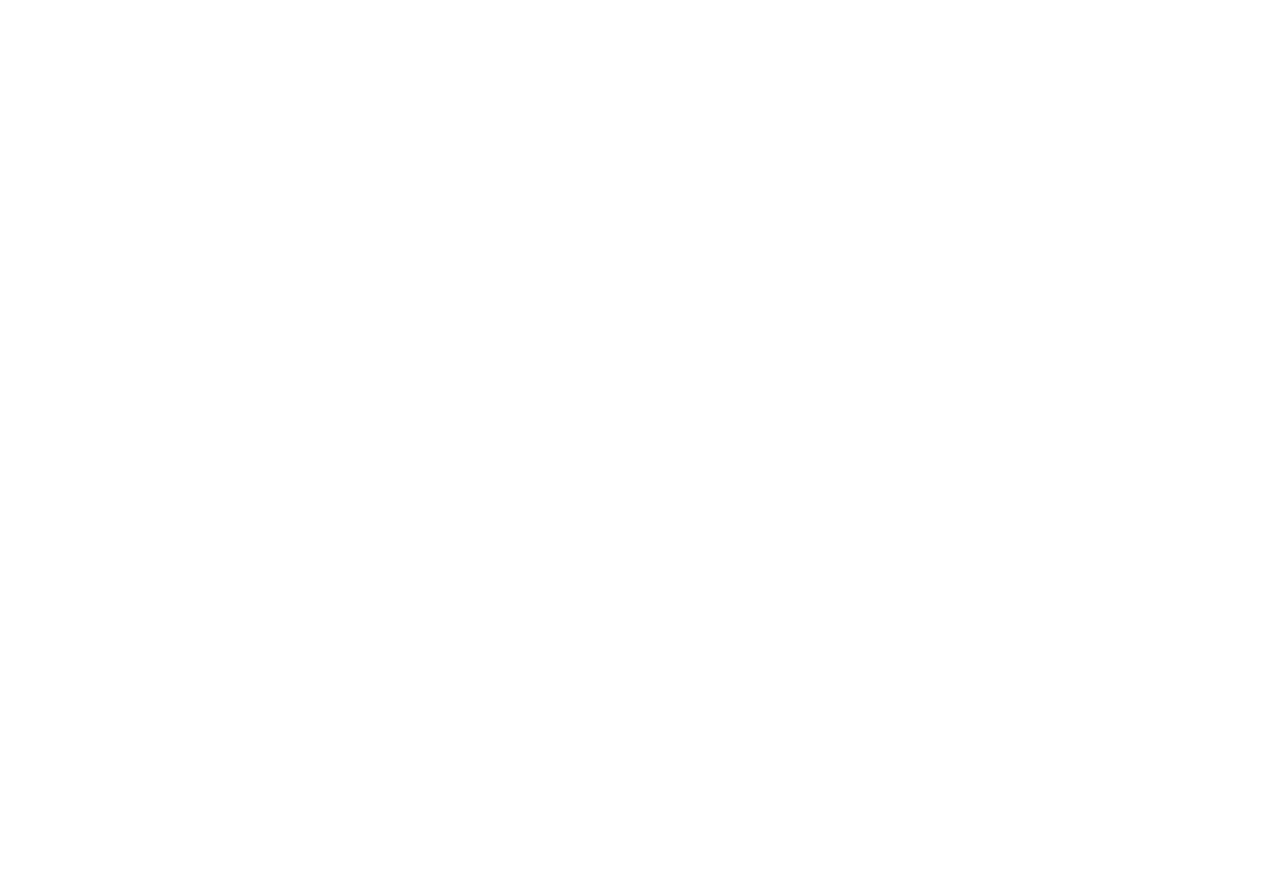
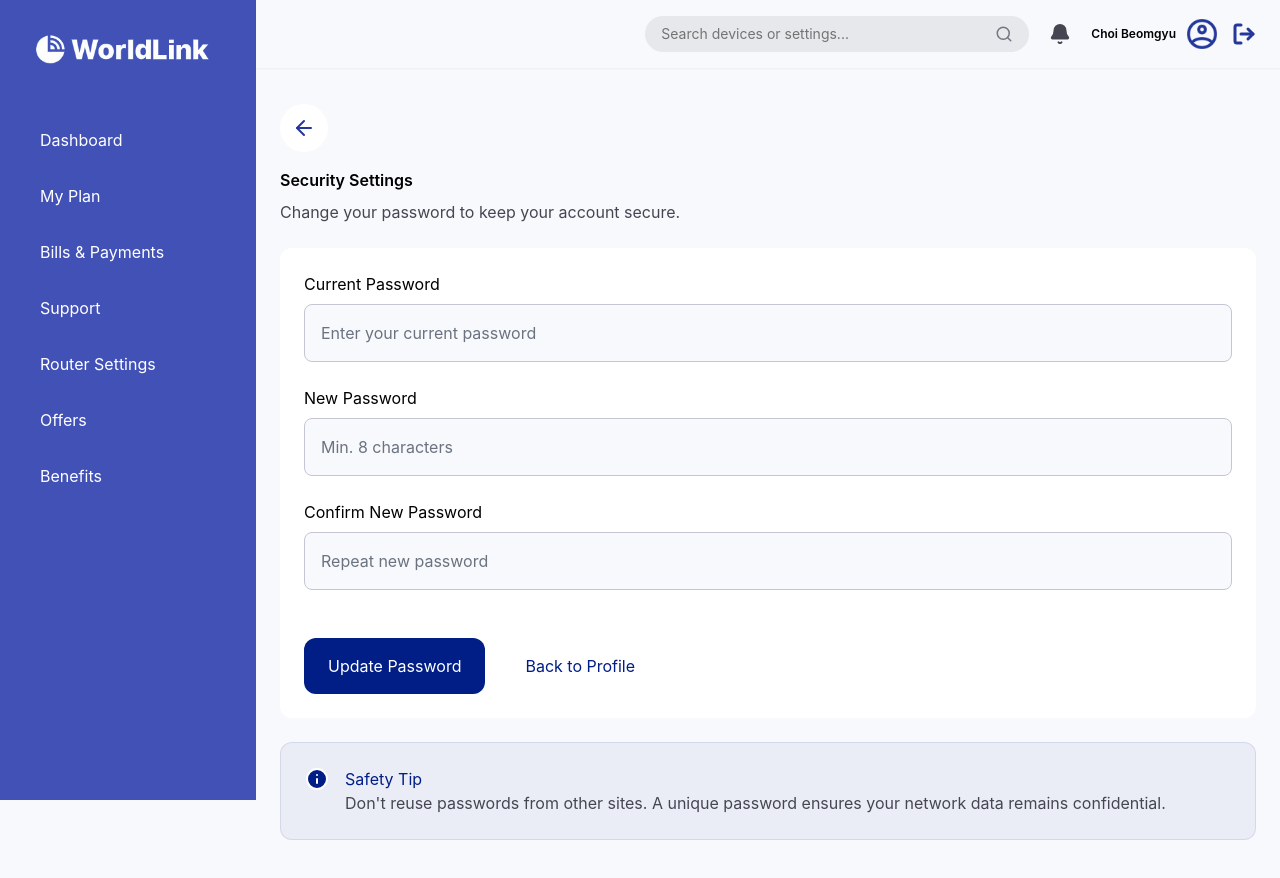
Before and after one commit to shi26tal/worldlink_project, a React (Vite) app: page /change-password in a window 1280 px wide. Before the commit this address had no page. Before the commit the page ends 800 px from the top, so only its background shows below. Built offline with nearby package versions, Linux system fonts and the light colour scheme.

Commit message:
added change password page

```diff
--- /dev/null
+++ b/src/pages/ChangePasswordPage.tsx
@@ -0,0 +1,84 @@
+import { ArrowLeft, Info } from "lucide-react";
+import { useNavigate } from "react-router";
+
+const ChangePasswordPage = () => {
+  const navigate = useNavigate();
+
+  const handleBack = () => {
+    navigate("/profile");
+  };
+
+  return (
+    <div className="bg-[#F8F9FC] min-h-screen p-4 md:p-6">
+      {/* back */}
+      <div className="mb-4">
+        <div className="bg-white text-[#24389C] w-fit p-3 rounded-full items-center flex hover:bg-[#e9ebf5]">
+          <button onClick={handleBack} className="cursor-pointer">
+            <ArrowLeft />
+          </button>
+        </div>
+      </div>
+
+      <div className="mb-6">
+        <p className="text-base font-semibold mb-2">Security Settings</p>
+        <p className="text-[#454652] text-base">
+          Change your password to keep your account secure.
+        </p>
+      </div>
+
+      <div className="bg-white rounded-xl p-6 mb-6">
+        <div className="flex flex-col mb-6">
+          <label className="text-base mb-2">Current Password</label>
+          <input
+            type="password"
+            placeholder="Enter your current password"
+            className="p-4 bg-[#F8F9FC] border border-[#C5C5D4] rounded-lg placeholder:text-[#6B7280]"
+          />
+        </div>
+
+        <div className="flex flex-col mb-6">
+          <label className="text-base mb-2">New Password</label>
+          <input
+            type="password"
+            placeholder="Min. 8 characters"
+            className="p-4 bg-[#F8F9FC] border border-[#C5C5D4] rounded-lg placeholder:text-[#6B7280]"
+          />
+        </div>
+
+        {/* <div>
+          <p className="text-base mb-2">Strength: None</p>
+        </div> */}
+        {/* points */}
+
+        <div className="flex flex-col mb-6">
+            <label className="text-base mb-2">Confirm New Password</label>
+          <input
+            type="password"
+            placeholder="Repeat new password"
+            className="p-4 bg-[#F8F9FC] border border-[#C5C5D4] rounded-lg placeholder:text-[#6B7280]"
+          />
+
+        </div>
+
+        <div className="pt-6 flex gap-4">
+            <button className="bg-[#011D86] rounded-xl px-6 py-4 text-white">Update Password</button>
+            <button onClick={handleBack} className="text-[#011D86] px-6">Back to Profile</button>
+        </div>
+      </div>
+
+      <div className="bg-[#011D860D] border border-[#011D861A] rounded-xl p-6 flex gap-4">
+        <Info color="white" fill="#011D86"/>
+        <div>
+            <p className="text-[#011D86] text-base">Safety Tip</p>
+            <p className="text-[#454652] text-base">Don't reuse passwords from other sites. A unique password ensures your
+network data remains confidential.</p>
+        </div>
+
+      </div>
+
+
+    </div>
+  );
+};
+
+export default ChangePasswordPage;
--- a/src/pages/EmployeeVerificationPage.tsx
+++ b/src/pages/EmployeeVerificationPage.tsx
@@ -14,6 +14,7 @@
   const handleBack = () => {
     navigate("/profile");
   };
+
 
   return (
     <div className="bg-[#F8F9FC] min-h-screen p-4 md:p-6">
--- a/src/pages/ProfilePage.tsx
+++ b/src/pages/ProfilePage.tsx
@@ -23,6 +23,11 @@
   const handleVerification = () =>{
     navigate('/employee-verification')
   }
+
+
+  const handlePasswordChange = () => {
+    navigate('/change-password');
+  };
 
   return (
     <div className="bg-[#F8F9FC] min-h-screen p-4 md:p-6">
@@ -230,7 +235,7 @@
               <p>Security</p>
               <LockKeyhole color="#757684" size={20} />
             </div>
-            <div className="flex justify-between mb-3 p-4 bg-[#F2F3F6] border border-[#C5C5D433] rounded-lg items-center">
+            <div className="flex justify-between mb-3 p-4 cursor-pointer bg-[#F2F3F6] border border-[#C5C5D433] rounded-lg items-center" onClick={handlePasswordChange}>
               <div className="flex items-center gap-1.5">
                 <RectangleEllipsis color="#465AA3" />
                 <p className="text-sm">Change Password</p>
--- a/src/routes/AppRoutes.tsx
+++ b/src/routes/AppRoutes.tsx
@@ -13,6 +13,7 @@
 import NewConnectionPage from "../pages/Support-Page/NewConnectionPage";
 import ReportProblemPage from "../pages/Support-Page/ReportProblemPage";
 import EmployeeVerificationPage from "../pages/EmployeeVerificationPage";
+import ChangePasswordPage from "../pages/ChangePasswordPage";
 
 const AppRoutes = () => {
   return (
@@ -21,6 +22,7 @@
         <Route index element={<HomePage />}></Route>
         <Route path="profile" element={<ProfilePage />} />
         <Route path="employee-verification" element={<EmployeeVerificationPage />}></Route>
+        <Route path="change-password" element={<ChangePasswordPage />}></Route>
         <Route path="refer" element={<ReferPage />}></Route>
         <Route path="my-plan" element={<MyPlanPage />} />
         <Route path="router-settings" element={<RouterSettingPage />} />
```
